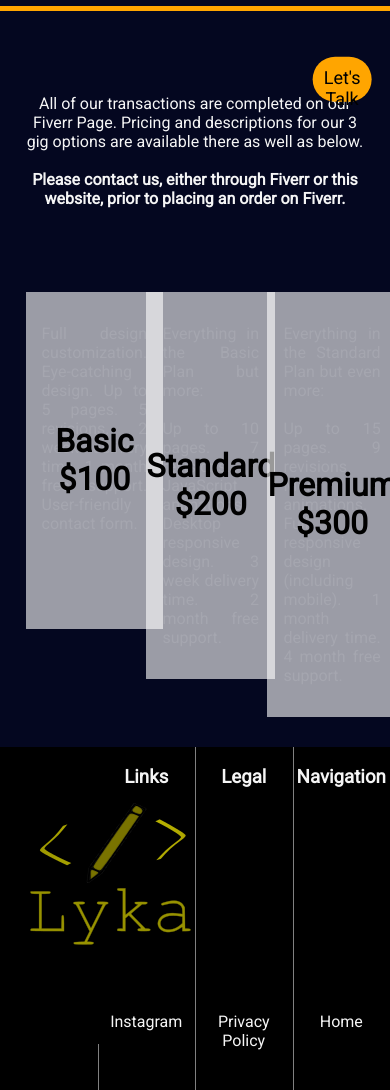
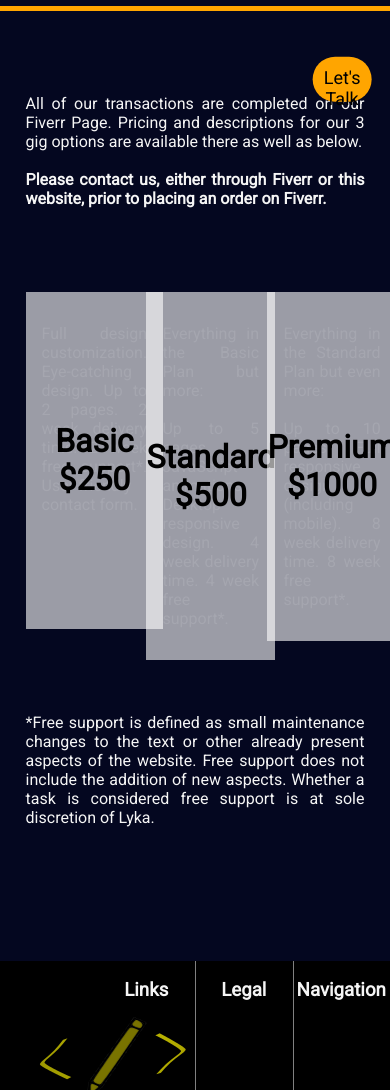
Before and after one commit to leoabubucker/Lyka-Website, a plain HTML site: page services.html in a window 390 px wide. Shown: the part 533-1623 px from the top of the page. Drawn offline with Linux system fonts and the light colour scheme.

Commit message:
update prices

```diff
--- a/services.html
+++ b/services.html
@@ -97,7 +97,7 @@
 
                     </div>
                     <div class="detail detail2">
-                        <p style="text-align: center;">Lyka provides nuts to bolts front-end web development services. This means we will build a custom website for you including the features listed on our about page.
+                        <p style="text-align: justify;">Lyka provides soup to nuts front-end web development services. This means we will build a custom website for you including the features listed on our about page.
                         <br><br>
                         Lyka uses Fiverr to securely manage orders and collect payments. If you are interested in working with us, please check out our <a class="no-style-link text-link" href="" target="_blank">Fiverr Gig</a> and either message us there or <a class="no-style-link text-link" style="cursor:pointer;" onclick="togglePopup('popup-contact')">Contact Us.</a></p>
                     </div>
@@ -106,7 +106,7 @@
                         <div class="underline lSlide-anim"></div>
                     </div>
                     <div class="detail detail4" >
-                        <p style="text-align: center;">All of our transactions are completed on our <a class="no-style-link text-link" href="" target="_blank">Fiverr Page.</a> Pricing and descriptions for our 3 gig options are available there as well as below.
+                        <p style="text-align: justify;">All of our transactions are completed on our <a class="no-style-link text-link" href="" target="_blank">Fiverr Page.</a> Pricing and descriptions for our 3 gig options are available there as well as below.
                         <br><br>
                         <bold>Please contact us, either through Fiverr or this website, prior to placing an order on Fiverr.</bold></p>
                     </div>
@@ -114,32 +114,37 @@
                      <div class="detail detail5 gridDetail" >
                         <div class="detail5 subdetail" onmouseover="infoReveal(0)" onmouseleave="infoHide(0)">
                             <div class="cover" >
-                                <h1>Basic $100</h1>
+                                <h1>Basic $250</h1>
                             </div>
                             <div class="content">
-                               <p>Full design customization. Eye-catching design. Up to 5 pages. 5 revisions. 2 week delivery time. 1 month free support. User-friendly contact form.</p>
+                               <p>Full design customization. Eye-catching design. Up to 2 pages. 2 week delivery time. 2 week free support*. User-friendly contact form.</p>
                             </div>
                         </div>
                         <div class="detail5 subdetail" onmouseover="infoReveal(1)" onmouseleave="infoHide(1)">
                             <div class="cover" >
-                                <h1>Standard $200</h1>
+                                <h1>Standard $500</h1>
                             </div>
                             <div class="content">
                                <p>Everything in the Basic Plan but more:
                                 <br><br>
-                                Up to 10 pages. 7 revisions. JavaScript animations. Desktop responsive design. 3 week delivery time. 2 month free support.</p>
+                                Up to 5 pages. JavaScript animations. Desktop responsive design. 4 week delivery time. 4 week free support*.</p>
                             </div>
                         </div>
                         <div class="detail5 subdetail" onmouseover="infoReveal(2)" onmouseleave="infoHide(2)">
                             <div class="cover" >
-                                <h1>Premium $300</h1>
+                                <h1>Premium $1000</h1>
                             </div>
                             <div class="content">
                                <p>Everything in the Standard Plan but even more:
                                 <br><br>
-                                Up to 15 pages. 9 revisions. More animations. Full responsive design (including mobile). 1 month delivery time. 4 month free support.</p>
+                                Up to 10 pages. Full responsive design (including mobile). 8 week delivery time. 8 week free support*.</p>
                             </div>
                         </div>
+                    </div>
+                    <div class="detail detail6" >
+                        <p style="text-align: justify;">
+                        *Free support is defined as small maintenance changes to the text or other already present aspects of the website. Free support does not include the addition of new aspects. Whether a task is considered free support is at sole discretion of Lyka.
+                        </p>
                     </div>
                 </div>
             </div>
```
Also changed, not shown: about.html (+1 -1 lines).
